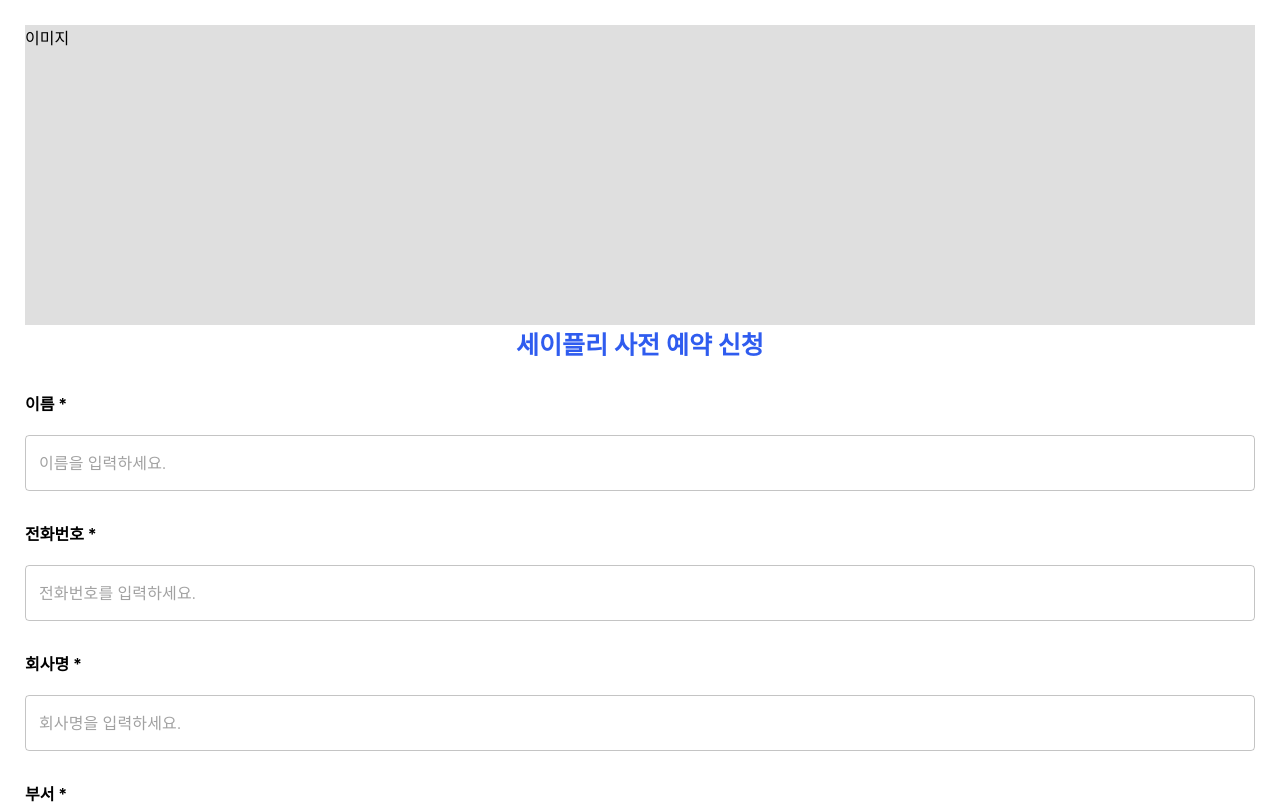
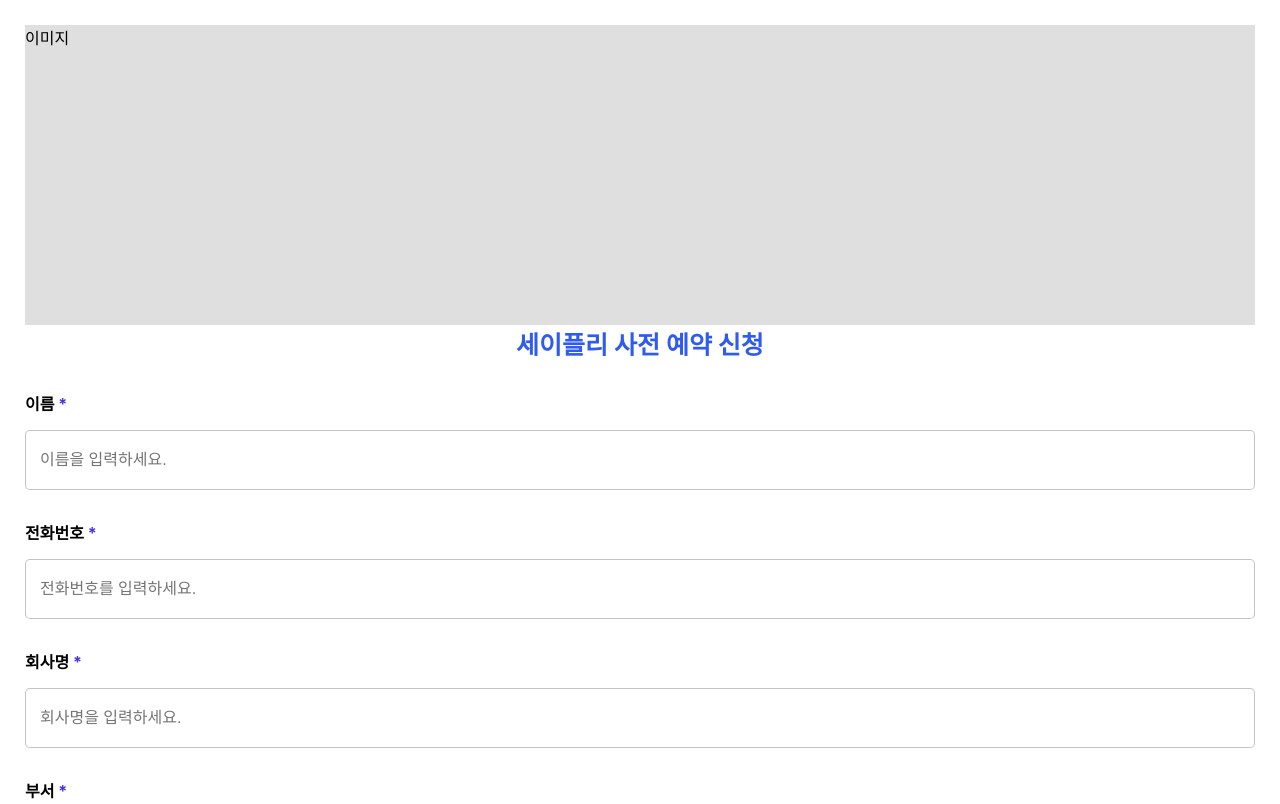
Before and after one commit to jindaram-stu/SPR, a React (Create React App) app: page / in a window 1280 px wide. Shown: the top 804 px of the page. Built offline with nearby package versions, Linux system fonts and the light colour scheme.

Commit message:
feat: 입력 폼 수정 및 추가, styled-component 적용
styled-component 적용으로 인한 .css 파일 삭제

```diff
--- a/src/component/Input/Input.js
+++ b/src/component/Input/Input.js
@@ -1,17 +1,31 @@
 import { TextField } from '@mui/material';
 import React from 'react';
-import style from './Input.module.css'
+import styled from 'styled-components';
 
-const Input = (props) => {
-    const name = props.name;
-    const type = props.type;
-    const placeholder = props.placeholder;
-    const onChange = props.onChange;
+const InputTitle = styled.h4`
+    margin : 30px 0px 15px 0px;
+`
+
+const InputField = styled.input`
+    width : 100%;
+    height : 60px;
+    padding : 16.5px 14px 16.5px 14px;
+    box-sizing : border-box;
+    outline-color : #4D2EDD;
+    font-size : 16px;
+    border : 1px solid rgba(0,0,0,0.23);
+    border-radius : 5px;
+`
+
+const ColorBold = styled.span`
+    color : #4D2EDD;
+`
+const Input = ({name, type, placeholder, onChange}) => {
 
     return (
         <div>
-            <h4 className={`${style.subtitle}`}>{type} *</h4> <br></br>
-                <TextField id="outlined-basic" name={name} variant="outlined" fullWidth placeholder={placeholder} onChange={onChange} />
+            <InputTitle>{type} <ColorBold>*</ColorBold></InputTitle>
+            <InputField name={name} placeholder={placeholder} onChange={onChange}></InputField>
         </div>
     );
 };
--- a/src/component/Input/Input.module.css
+++ /dev/null
@@ -1,3 +0,0 @@
-.subtitle {
-    margin : 30px 0px 0px 0px;
-}
```
